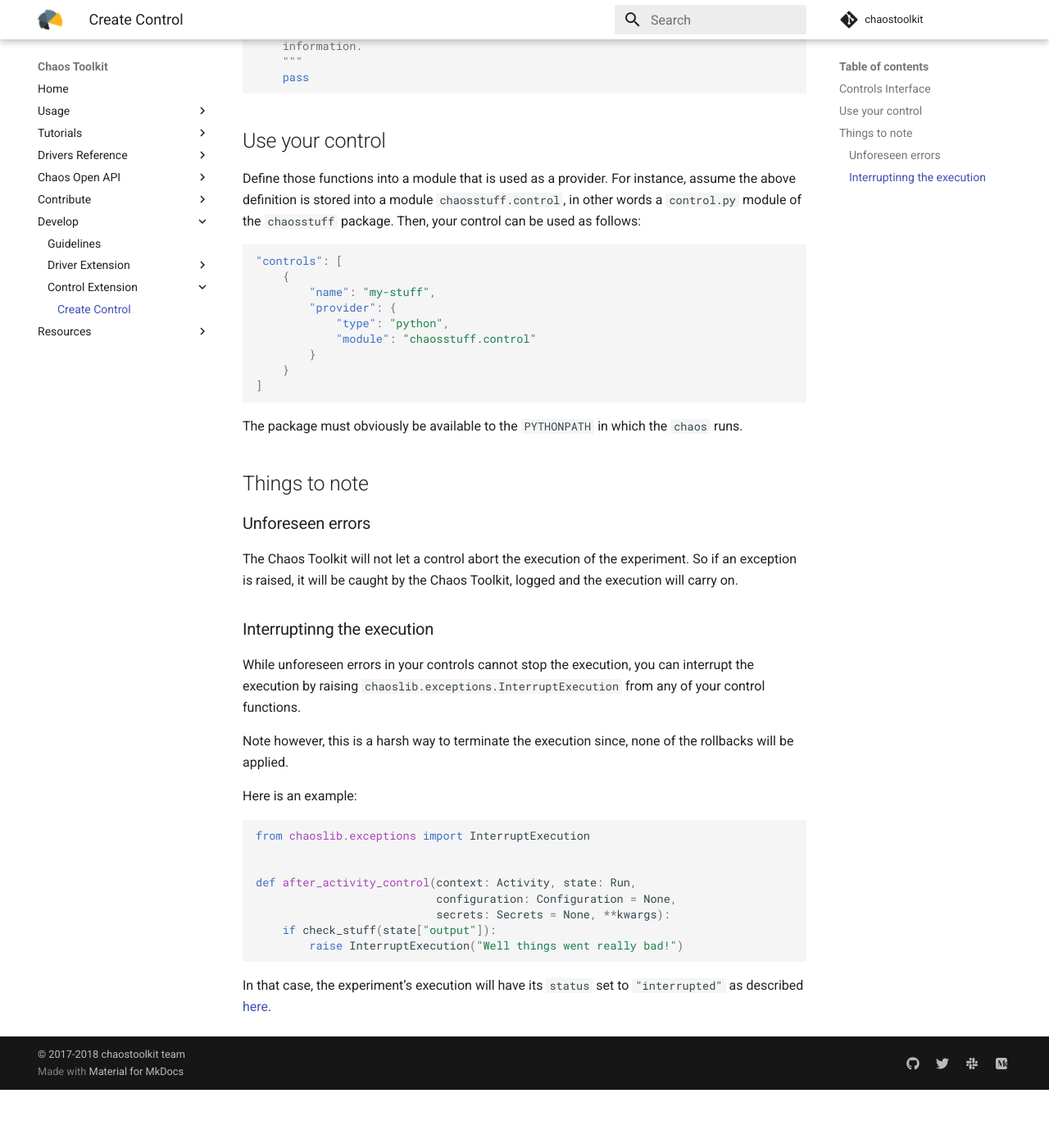
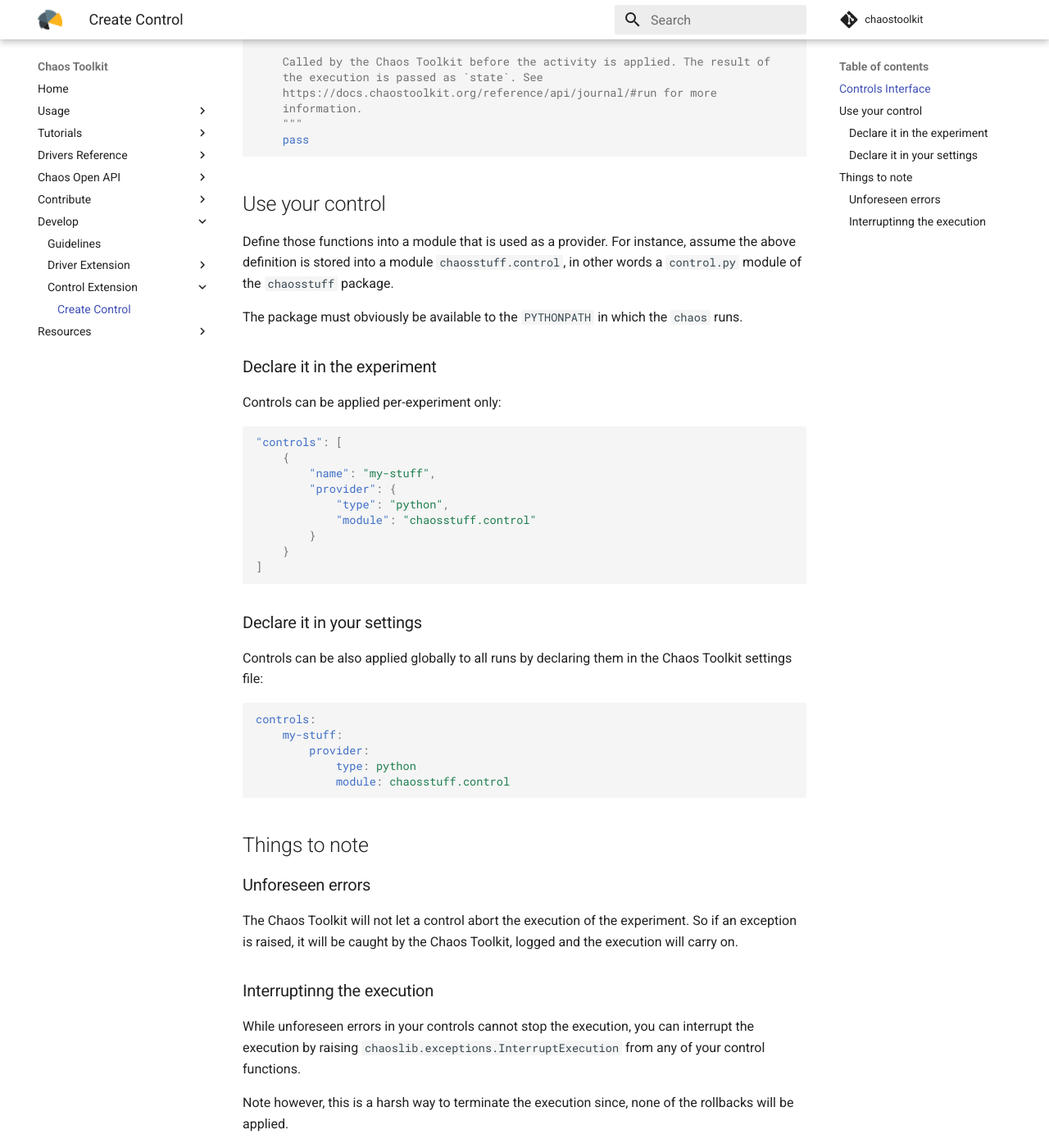
Before and after one commit to chaostoolkit/chaostoolkit-documentation, an MkDocs documentation site: the page built from sources/reference/extending/create-control-extension.md, in a window 1280 px wide and 1400 px high, scrolled down 3315 px. Shown: the whole window at 82% size. Built offline with MkDocs 1.6.1 and Material for MkDocs 9.7.7, drawn with Linux system fonts in a browser that asks for light colours; comment, search, counter and statistics services are not loaded; before the commit the page ends 4644 px from its top, so only the background shows below that; some of the changed text lies outside the part shown.

Commit message:
Update control definition
Signed-off-by: Sylvain Hellegouarch <sh@defuze.org>

````diff
--- a/sources/reference/extending/create-control-extension.md
+++ b/sources/reference/extending/create-control-extension.md
@@ -17,15 +17,19 @@ that are called by the Chaos Toolkit when executing the experiment.
 from typing import Any, Dict, List
 
 from chaoslib.types import Activity, Configuration, \
-    Experiment, Hypothesis, Journal, Run, Secrets
+    Experiment, Hypothesis, Journal, Run, Secrets, Settings
 
 
-def configure_control(config: Configuration, secrets: Secrets):
+def configure_control(config: Configuration = None, secrets: Secrets = None,
+                      settings: Settings = None):
     """
     Configure the control's global state
 
     This is called once only per Chaos Toolkit's run and should be used to
     initialize any state your control may require.
+
+    The `settings` are only passed when the control is declared in the
+    settings file of the Chaos Toolkit.
     """
     pass
 
@@ -174,8 +178,14 @@ def after_activity_control(context: Activity, state: Run,
 
 Define those functions into a module that is used as a provider. For instance,
 assume the above definition is stored into a module `chaosstuff.control`, in
-other words a `control.py` module of the `chaosstuff` package. Then, your
-control can be used as follows:
+other words a `control.py` module of the `chaosstuff` package.
+
+The package must obviously be available to the `PYTHONPATH` in which the
+`chaos` runs.
+
+### Declare it in the experiment
+
+Controls can be applied per-experiment only:
 
 ```json
 "controls": [
@@ -189,8 +199,18 @@ control can be used as follows:
 ]
 ```
 
-The package must obviously be available to the `PYTHONPATH` in which the
-`chaos` runs.
+### Declare it in your settings
+
+Controls can be also applied globally to all runs by declaring them in the
+Chaos Toolkit settings file:
+
+```yaml
+controls:
+    my-stuff:
+        provider:
+            type: python
+            module: chaosstuff.control
+```
 
 ## Things to note
 
````
